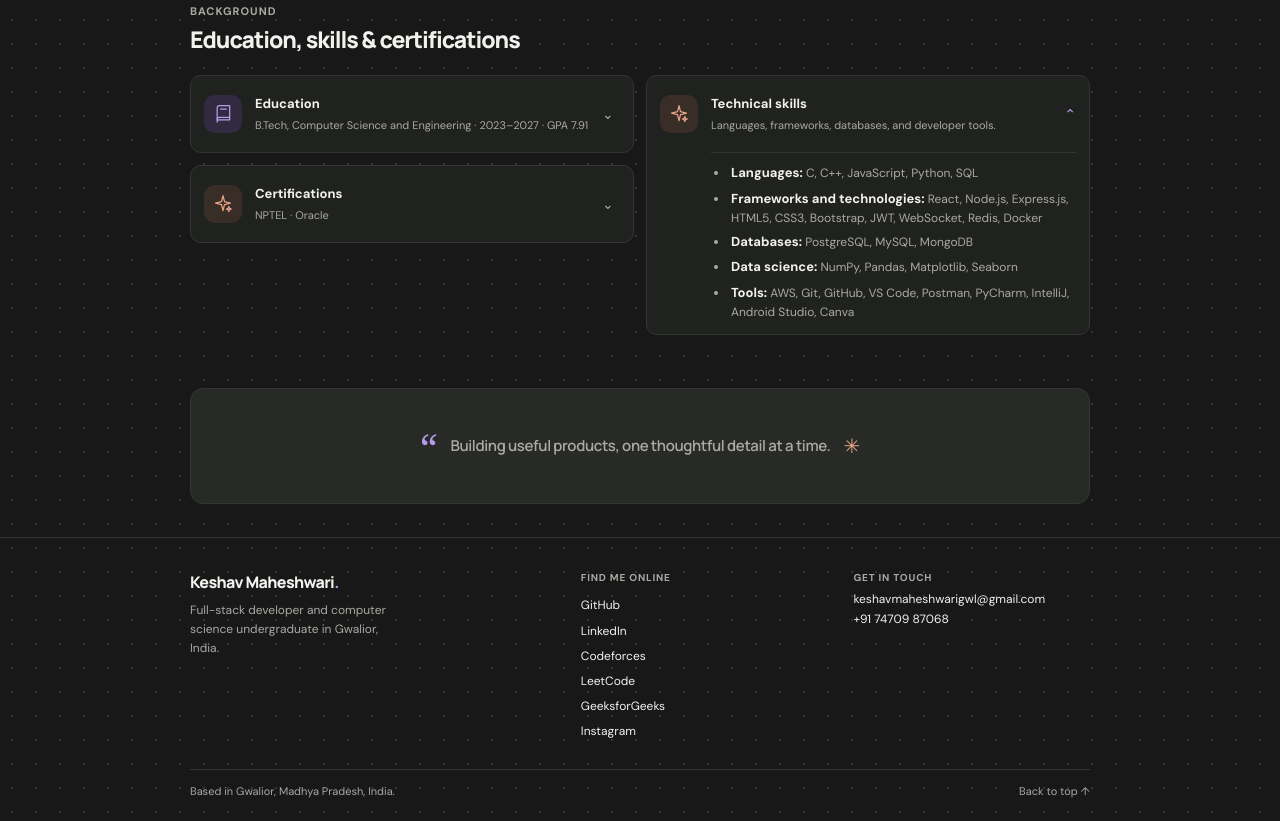
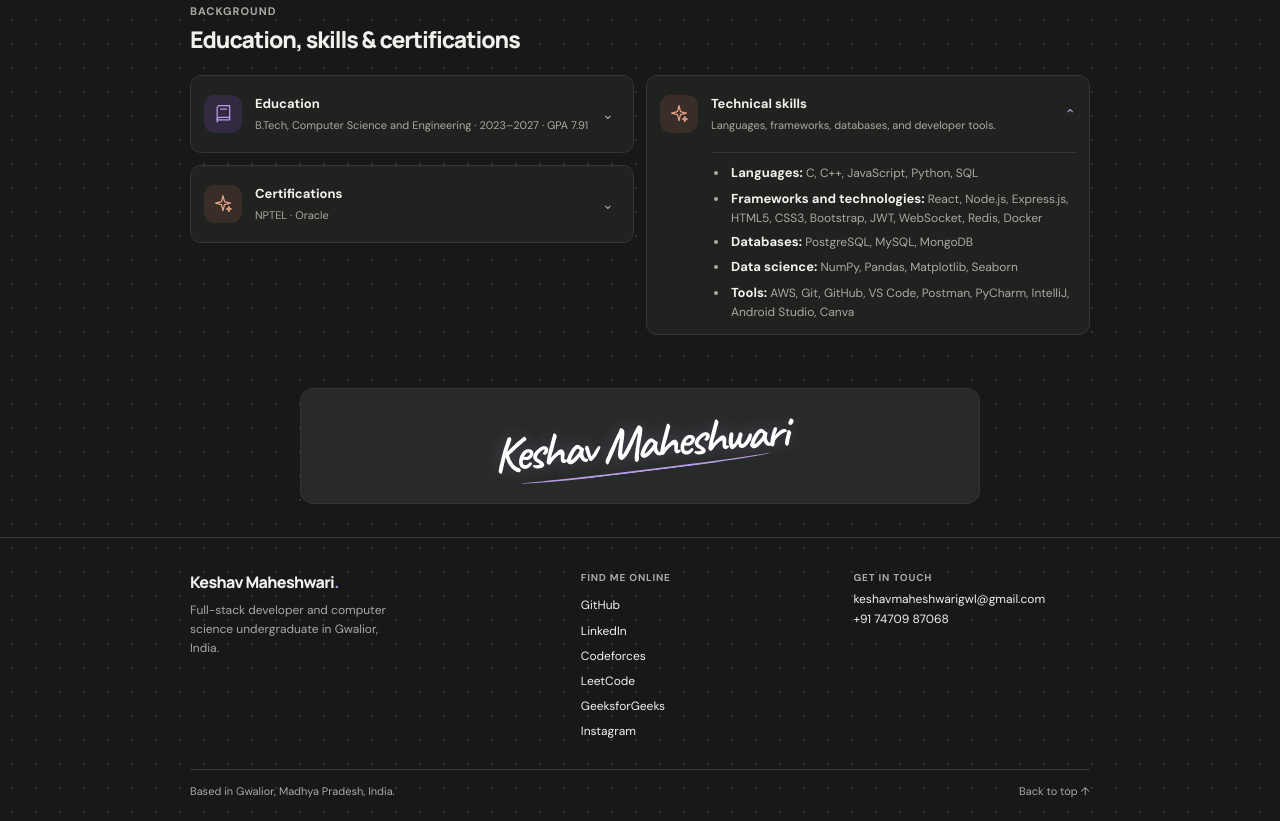
Before and after one commit to keshavzolo/portfolio, a plain HTML site: page index.html in a window 1280 px wide. Shown: the part 1648-2469 px from the top of the page. Drawn offline with Linux system fonts and the light colour scheme; no server answers.

Commit message:
Style handwritten portfolio signature
Co-authored-by: Copilot <223556219+Copilot@users.noreply.github.com>

```diff
--- a/index.html
+++ b/index.html
@@ -384,9 +384,7 @@
     </main>
 
     <aside class="closing-note wrap" aria-label="A thought to take with you">
-      <span class="quote-mark" aria-hidden="true">“</span>
-      <p>Building useful products, one thoughtful detail at a time.</p>
-      <span class="quote-spark" aria-hidden="true">✳</span>
+      <span class="signature-mark" aria-hidden="true">Keshav Maheshwari</span>
     </aside>
 
     <footer class="site-footer">
--- a/style.css
+++ b/style.css
@@ -1,4 +1,4 @@
-@import url("https://fonts.googleapis.com/css2?family=DM+Sans:wght@400;500;600;700&family=Manrope:wght@400;500;600;700;800&display=swap");
+@import url("https://fonts.googleapis.com/css2?family=Caveat:wght@500;600&family=DM+Sans:wght@400;500;600;700&family=Manrope:wght@400;500;600;700;800&display=swap");
 
 :root {
   color-scheme: light;
@@ -1793,6 +1793,7 @@ html.dark .icon-sparkle {
 
 .closing-note {
   display: flex;
+  max-width: 680px;
   min-height: 116px;
   align-items: center;
   justify-content: center;
@@ -1804,26 +1805,31 @@ html.dark .icon-sparkle {
   background: var(--surface-soft);
 }
 
-.closing-note p {
-  margin: 0;
-  color: var(--muted);
-  font-family: Manrope, "Segoe UI", sans-serif;
-  font-size: 15px;
+.signature-mark {
+  position: relative;
+  display: inline-block;
+  padding: 0 6px 7px;
+  color: #fff;
+  font-family: Caveat, "Segoe Script", cursive;
+  font-size: clamp(34px, 6vw, 50px);
   font-weight: 600;
-  letter-spacing: -0.025em;
-  text-align: center;
-}
-
-.quote-mark {
-  color: var(--accent);
-  font-family: Georgia, serif;
-  font-size: 39px;
-  line-height: 0.7;
-}
-
-.quote-spark {
-  color: var(--peach);
-  font-size: 20px;
+  letter-spacing: -0.06em;
+  line-height: 1;
+  white-space: nowrap;
+  text-shadow: 0 0 18px rgba(181, 155, 232, 0.3);
+  transform: rotate(-5deg);
+}
+
+.signature-mark::after {
+  position: absolute;
+  right: 8%;
+  bottom: 3px;
+  left: 10%;
+  height: 6px;
+  border-bottom: 2px solid var(--accent);
+  border-radius: 50%;
+  content: "";
+  transform: rotate(-2deg);
 }
 
 .site-footer {
@@ -2416,11 +2422,6 @@ html.dark .icon-sparkle {
     gap: 8px;
   }
 
-  .closing-note p {
-    max-width: 240px;
-    font-size: 13px;
-  }
-
   .footer-top {
     grid-template-columns: 1fr 1fr;
     gap: 24px 18px;
```
